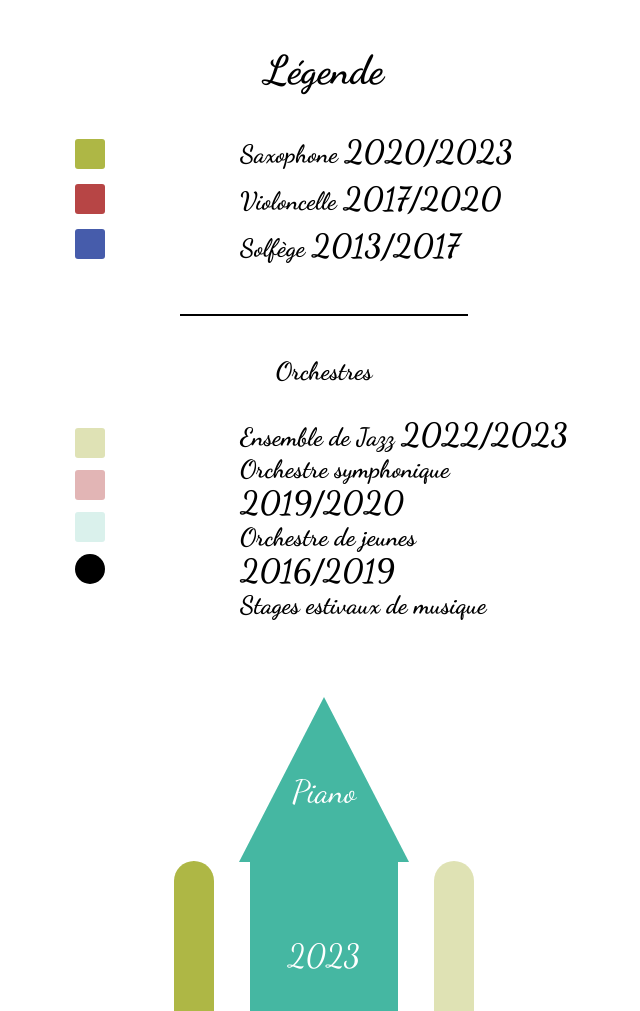
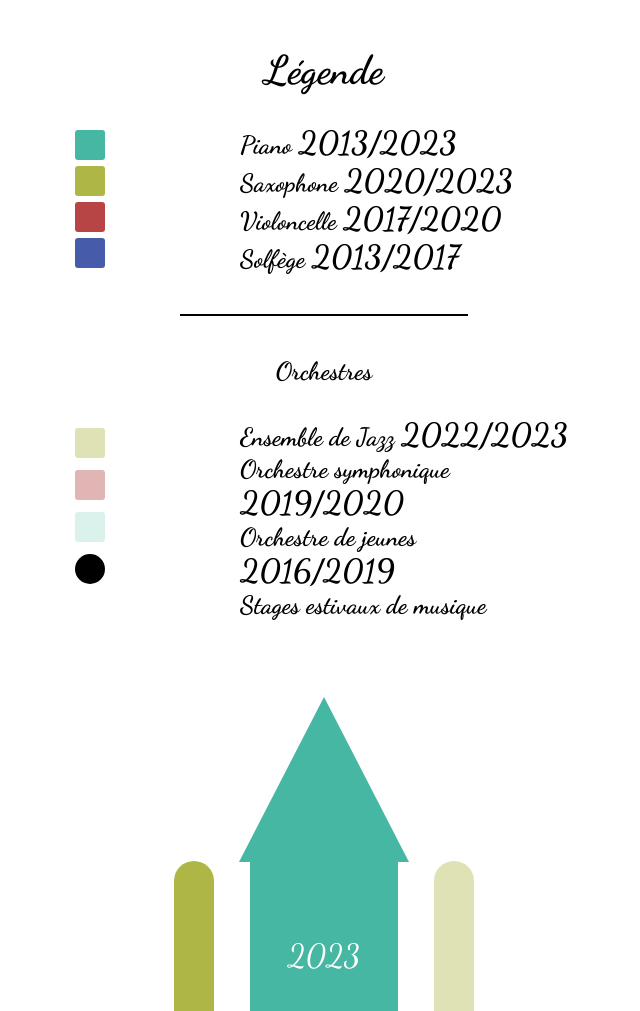
Before and after one commit to Julien-VASSEUR-15072000/MonSitePortefolio, a plain HTML site: page Assets/html/Mes_activités.html in a window 1280 px wide. Shown: the part 520-1531 px from the top of the page, without its empty margins (316-956 px from the left). Drawn offline with Linux system fonts and the light colour scheme.

Commit message:
V 1.3.1 Corrections

```diff
--- a/Assets/css/Mes_activités.css
+++ b/Assets/css/Mes_activités.css
@@ -104,6 +104,10 @@ h3 {
   background: rgba(69, 183, 162, 0.2);
 }
 
+.main__legende__carres__vert {
+  background: #45b7a2;
+}
+
 .main__legende__carres__noir {
   background: #000;
 }
@@ -150,14 +154,6 @@ h3 {
   border-style: solid;
   border-width: 0 85px 165px 85px;
   border-color: transparent transparent #45b7a2 transparent;
-}
-
-.frise__pPiano {
-  position: absolute;
-  top: 45px;
-  left: 50%;
-  transform: translateX(-50%);
-  color: white;
 }
 
 .frise__fPiano p {
--- a/Assets/html/Mes_activités.html
+++ b/Assets/html/Mes_activités.html
@@ -78,11 +78,13 @@
         <h2>Légende</h2>
         <div class="main__legende">
             <div class="main__legende__carres">
+                <div class="main__legende__carres__vert carre"></div>
                 <div class="main__legende__carres__jaune carre"></div>
                 <div class="main__legende__carres__rouge carre"></div>
                 <div class="main__legende__carres__bleu carre"></div>
             </div>
             <div class="main__legende__text">
+                <p class="main__legende__text__25">Piano <span class="fS20">2013/2023</span></p>
                 <p class="main__legende__text__25">Saxophone <span class="fS20">2020/2023</span></p>
                 <p class="main__legende__text__25">Violoncelle <span class="fS20">2017/2020</span></p>
                 <p class="main__legende__text__25">Solfège <span class="fS20">2013/2017</span></p>
@@ -106,7 +108,6 @@
         </div>
         <div class="frise">
             <div class="frise__triangle"></div>
-            <p class="frise__pPiano">Piano</p>
             <div class="frise__fPiano frise__pFrise">
                 <p>2023</p>
                 <p>2022</p>
```
Also changed, not shown: Assets/html/Mes_emplois.html (+1 -1 lines), Assets/html/Mes_formations.html (+3 -2 lines), Assets/html/Mes_stages.html (+1 -1 lines), Assets/html/accueil.html (+4 -4 lines).
